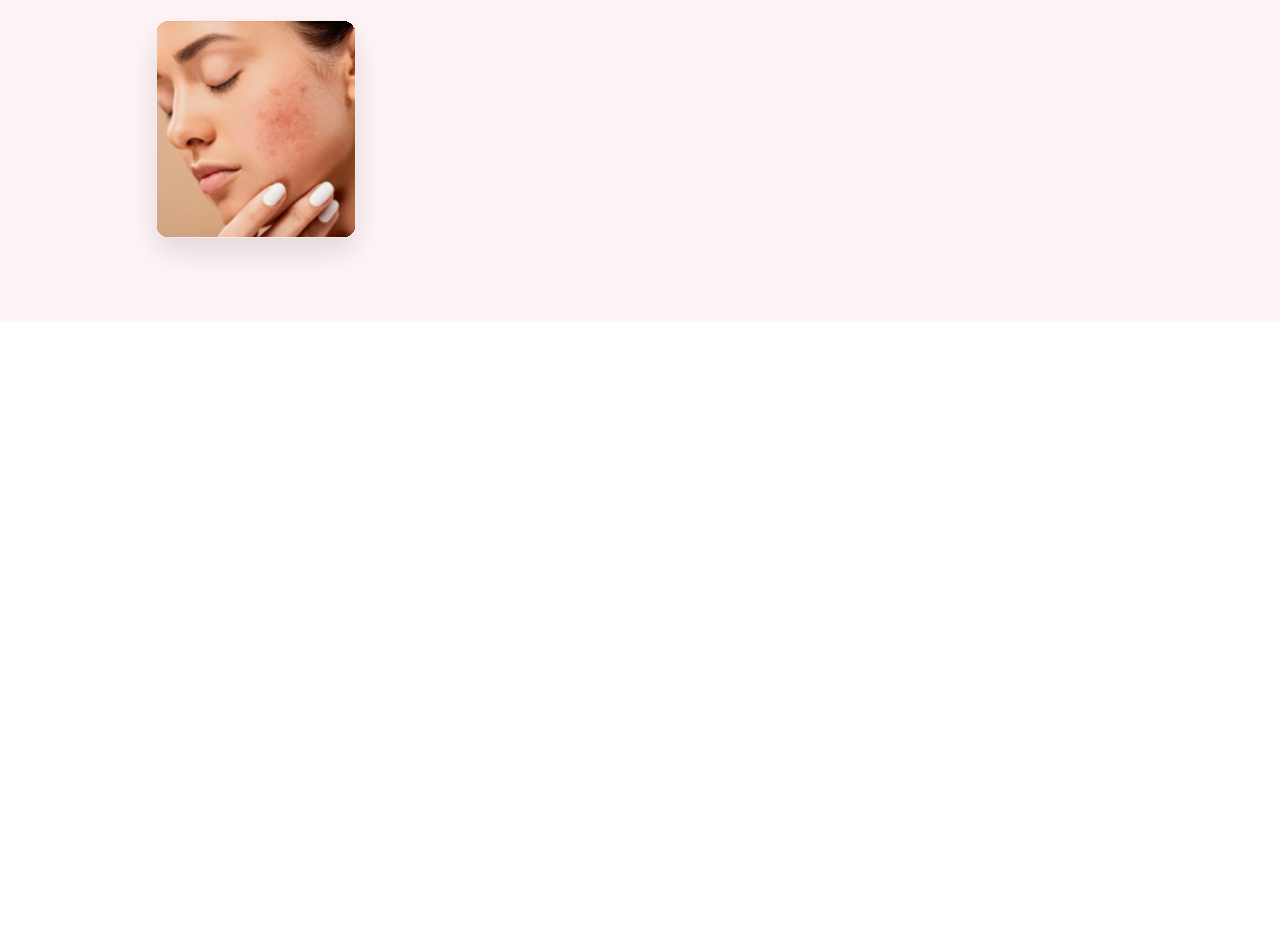
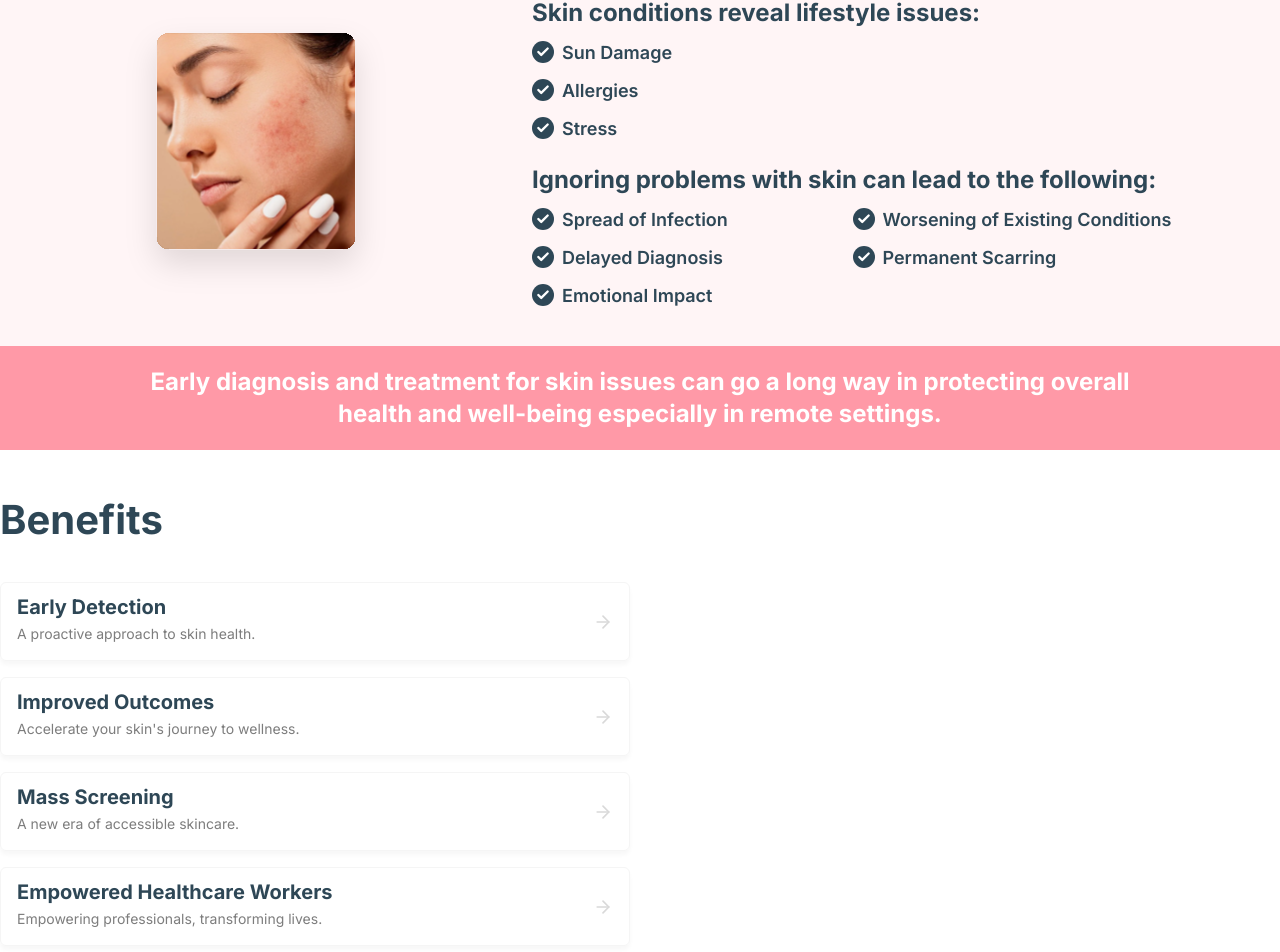
Before and after one commit to Code-X-Rahul/drdermex-web, a Next.js app: page / in a window 1280 px wide. Shown: the part 992-1944 px from the top of the page. Before the commit the page ends 1314 px from the top, so only its background shows below. Built offline with nearby package versions, Linux system fonts and the light colour scheme.

Commit message:
benefits section done

```diff
--- a/src/app/globals.css
+++ b/src/app/globals.css
@@ -58,6 +58,8 @@
     --radius: 0.5rem;
 
     --text-secondary: 0 0% 20%;
+
+    --tertiary: 0 0%,49%;
   }
   .dark {
     --background: 240 10% 3.9%;
@@ -121,3 +123,8 @@
 .primaryShadow {
   box-shadow: 0px 4px 4px 0px hsla(0, 0%, 0%, 0.03);
 }
+
+.shadowLarge{
+  box-shadow: 0px 4px 4px 0px hsla(0, 0%, 0%, 0.03);
+
+}
--- a/src/app/page.tsx
+++ b/src/app/page.tsx
@@ -1,6 +1,7 @@
 import Header from "@/components/Header";
 import { Button } from "@/components/ui/button";
 import MainWrapper from "@/components/wrappers/MainWrapper";
+import { ArrowRight, Check } from "lucide-react";
 import Image from "next/image";
 
 const PROBLEMS = [
@@ -27,6 +28,25 @@ const PROBLEMS = [
     name: "Infections",
     width: 48,
     height: 34,
+  },
+];
+
+const BENEFITS = [
+  {
+    name: "Early Detection",
+    description: "A proactive approach to skin health.",
+  },
+  {
+    name: "Improved Outcomes",
+    description: "Accelerate your skin's journey to wellness.",
+  },
+  {
+    name: "Mass Screening",
+    description: "A new era of accessible skincare.",
+  },
+  {
+    name: "Empowered Healthcare Workers",
+    description: "Empowering professionals, transforming lives.",
   },
 ];
 
@@ -85,7 +105,7 @@ export default function Home() {
       </MainWrapper>
 
       <div className="bg-primary/10 p-5 flex items-center justify-center ">
-        <p className="text-3xl leading-8 font-bold text-primary">
+        <p className="text-3xl leading-8 font-bold text-primary text-center">
           SKIN A WINDOW TO BODY’S HEALTH
         </p>
       </div>
@@ -122,11 +142,104 @@ export default function Home() {
           <div className="flex items-center justify-center ">
             <Image src={"/acneImage.svg"} width={260} height={283} alt="acne" />
           </div>
-          <div>
-
+          <div className="flex flex-col gap-8">
+            <div className="grid gap-5">
+              <p className=" text-2xl font-bold text-secondary leading-[17px]">
+                Skin conditions reveal lifestyle issues:
+              </p>
+              <div className="grid grid-rows-3 grid-flow-col gap-4">
+                <p className="text-secondary text-lg font-semibold leading-[17px] flex items-center gap-2">
+                  <span className="size-[22px] p-1 rounded-full bg-secondary flex items-center justify-center">
+                    <Check color="white" strokeWidth={4} />
+                  </span>
+                  Sun Damage
+                </p>
+                <p className="text-secondary text-lg font-semibold leading-[17px] flex items-center gap-2">
+                  <span className="size-[22px] p-1 rounded-full bg-secondary flex items-center justify-center">
+                    <Check color="white" strokeWidth={4} />
+                  </span>
+                  Allergies
+                </p>
+                <p className="text-secondary text-lg font-semibold leading-[17px] flex items-center gap-2">
+                  <span className="size-[22px] p-1 rounded-full bg-secondary flex items-center justify-center">
+                    <Check color="white" strokeWidth={4} />
+                  </span>
+                  Stress
+                </p>
+              </div>
+            </div>
+            <div className="grid gap-5">
+              <p className=" text-2xl font-bold text-secondary leading-[17px]">
+                Ignoring problems with skin can lead to the following:
+              </p>
+              <div className="grid grid-rows-3 grid-flow-col gap-4">
+                <p className="text-secondary text-lg font-semibold leading-[17px] flex items-center gap-2">
+                  <span className="size-[22px] p-1 rounded-full bg-secondary flex items-center justify-center">
+                    <Check color="white" strokeWidth={4} />
+                  </span>
+                  Spread of Infection
+                </p>
+                <p className="text-secondary text-lg font-semibold leading-[17px] flex items-center gap-2">
+                  <span className="size-[22px] p-1 rounded-full bg-secondary flex items-center justify-center">
+                    <Check color="white" strokeWidth={4} />
+                  </span>
+                  Delayed Diagnosis
+                </p>
+                <p className="text-secondary text-lg font-semibold leading-[17px] flex items-center gap-2">
+                  <span className="size-[22px] p-1 rounded-full bg-secondary flex items-center justify-center">
+                    <Check color="white" strokeWidth={4} />
+                  </span>
+                  Emotional Impact
+                </p>
+                <p className="text-secondary text-lg font-semibold leading-[17px] flex items-center gap-2">
+                  <span className="size-[22px] p-1 rounded-full bg-secondary flex items-center justify-center">
+                    <Check color="white" strokeWidth={4} />
+                  </span>
+                  Worsening of Existing Conditions
+                </p>
+                <p className="text-secondary text-lg font-semibold leading-[17px] flex items-center gap-2">
+                  <span className="size-[22px] p-1 rounded-full bg-secondary flex items-center justify-center">
+                    <Check color="white" strokeWidth={4} />
+                  </span>
+                  Permanent Scarring
+                </p>
+              </div>
+            </div>
           </div>
         </MainWrapper>
       </div>
+
+      <div className="bg-primary p-5 flex items-center justify-center ">
+        <p className="text-2xl leading-8 font-bold text-white text-center max-w-prose">
+          Early diagnosis and treatment for skin issues can go a long way in
+          protecting overall health and well-being especially in remote
+          settings.
+        </p>
+      </div>
+
+      <MainWrapper className="py-10 grid grid-cols-2 gap-5">
+        <div className="flex flex-col gap-8">
+          <p className="text-[40px] font-bold text-secondary">Benefits</p>
+          <div className="flex flex-col gap-4">
+            {BENEFITS.map((benefit) => (
+              <button
+                className="px-4 py-4 flex items-center justify-between shadowLarge rounded-md border border-[#F5F5F5]"
+                key={benefit.name}
+              >
+                <div className="flex flex-col gap-2 items-start">
+                  <p className="text-secondary text-xl leading-[17px] font-bold">
+                    {benefit.name}
+                  </p>
+                  <p className="text-sm leading-5 text-tertiary">
+                    {benefit.description}
+                  </p>
+                </div>
+                <ArrowRight color="#D9D9D9" size={20} />
+              </button>
+            ))}
+          </div>
+        </div>
+      </MainWrapper>
     </>
   );
 }
--- a/tailwind.config.ts
+++ b/tailwind.config.ts
@@ -28,6 +28,9 @@ export default {
           DEFAULT: "hsl(var(--secondary))",
           foreground: "hsl(var(--secondary-foreground))",
         },
+        tertiary: {
+          DEFAULT: "hsl(var(--tertiary))",
+        },
         muted: {
           DEFAULT: "hsl(var(--muted))",
           foreground: "hsl(var(--muted-foreground))",
@@ -52,6 +55,7 @@ export default {
         },
         text: {
           primary: "hsl(var(--text-secondary))",
+          tertiary: "hsl(var(--tertiary))",
         },
       },
       borderRadius: {
```
